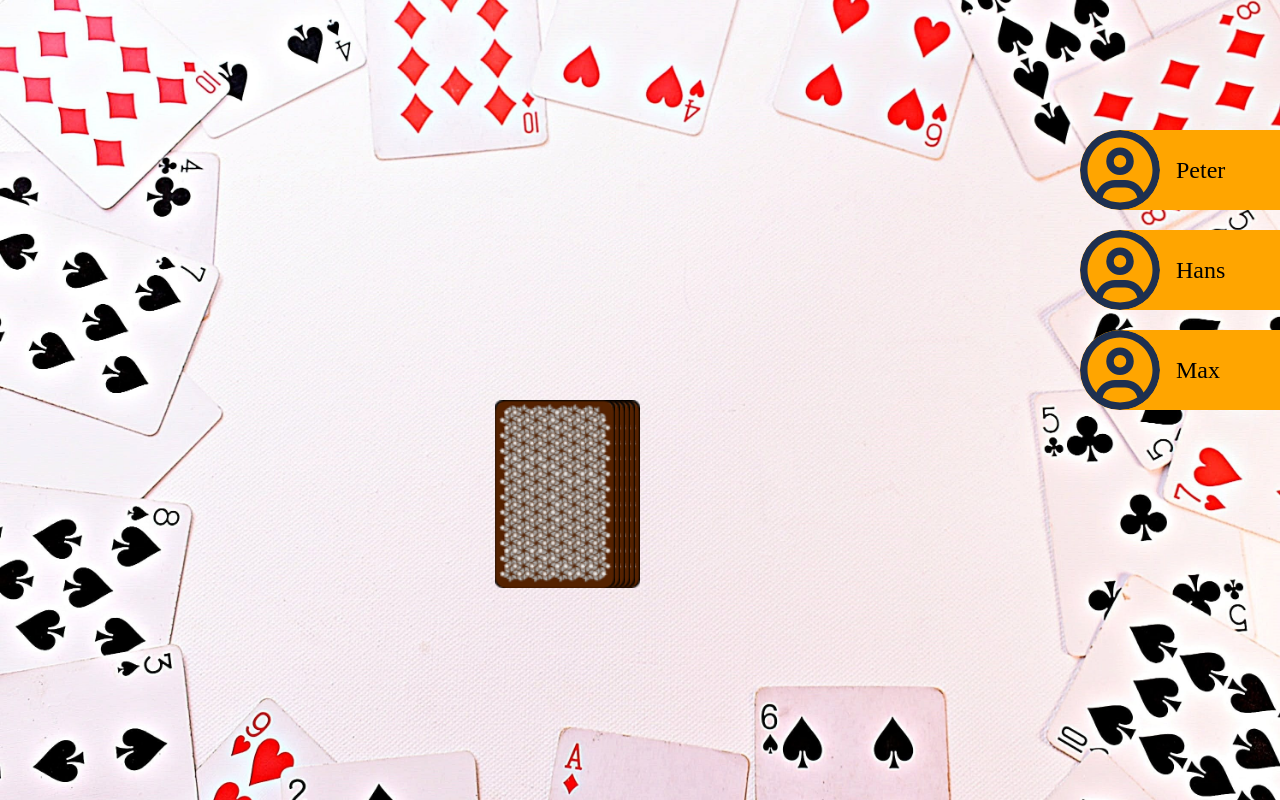
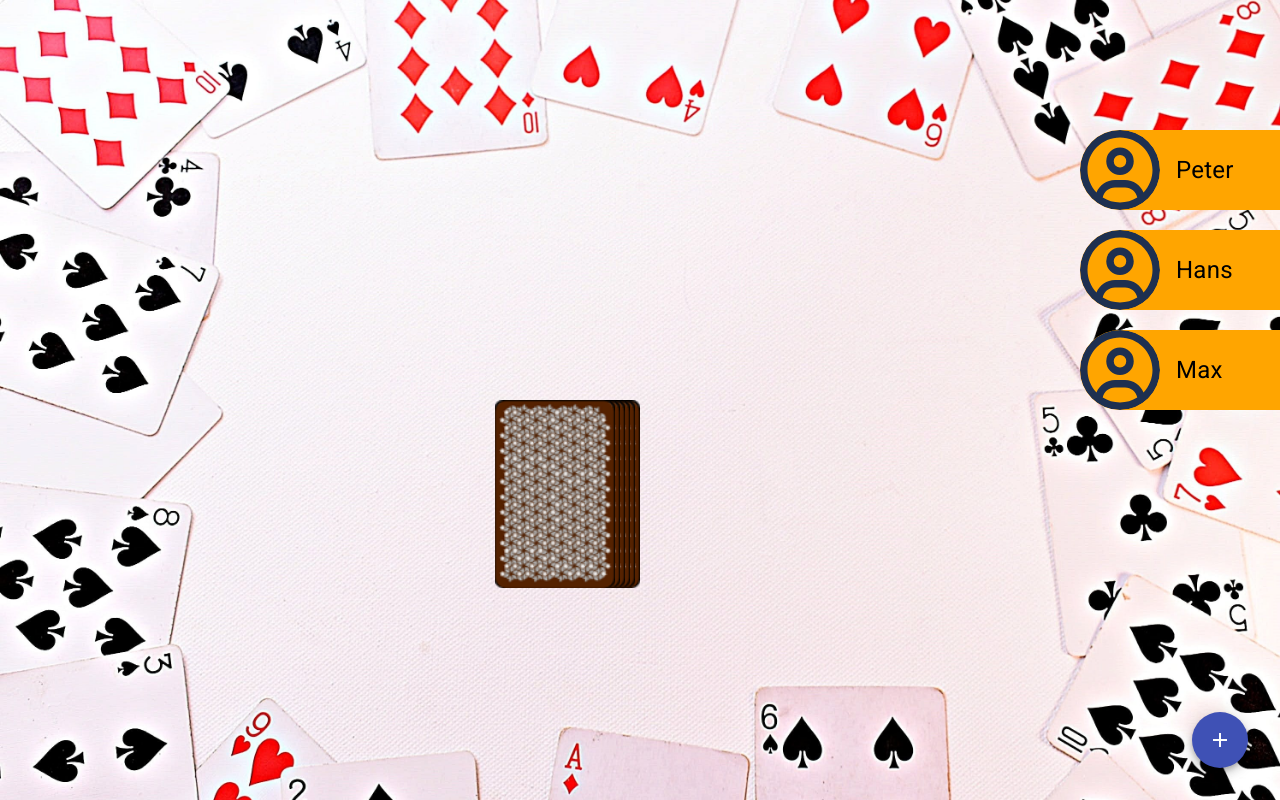
Before and after one commit to S-KerimTasci/ringoffire, an Angular app in the folder ringoffire/: page /game in a window 1280 px wide. Built offline with nearby package versions, Linux system fonts and the light colour scheme.

Commit message:
addplayer dialog

```diff
--- a/ringoffire/angular.json
+++ b/ringoffire/angular.json
@@ -37,6 +37,7 @@
               "src/assets"
             ],
             "styles": [
+              "@angular/material/prebuilt-themes/indigo-pink.css",
               "src/styles.scss"
             ],
             "scripts": []
@@ -97,6 +98,7 @@
               "src/assets"
             ],
             "styles": [
+              "@angular/material/prebuilt-themes/indigo-pink.css",
               "src/styles.scss"
             ],
             "scripts": []
--- a/ringoffire/package.json
+++ b/ringoffire/package.json
@@ -11,10 +11,12 @@
   "private": true,
   "dependencies": {
     "@angular/animations": "^17.0.0",
+    "@angular/cdk": "^17.0.4",
     "@angular/common": "^17.0.0",
     "@angular/compiler": "^17.0.0",
     "@angular/core": "^17.0.0",
     "@angular/forms": "^17.0.0",
+    "@angular/material": "^17.0.4",
     "@angular/platform-browser": "^17.0.0",
     "@angular/platform-browser-dynamic": "^17.0.0",
     "@angular/router": "^17.0.0",
--- /dev/null
+++ b/ringoffire/src/app/dialog-add-player/dialog-add-player.component.html
@@ -0,0 +1,12 @@
+<h1 mat-dialog-title>Add new player</h1>
+<div mat-dialog-content>
+  <p>Please enter the name of a player</p>
+  <mat-form-field>
+    <mat-label>Name</mat-label>
+    <input matInput [(ngModel)]="name">
+  </mat-form-field>
+</div>
+<div mat-dialog-actions>
+    <button mat-button (click)="onNoClick()">No Thanks</button>
+  <button mat-button [mat-dialog-close]="" cdkFocusInitial>Ok</button>
+</div>
--- /dev/null
+++ b/ringoffire/src/app/dialog-add-player/dialog-add-player.component.ts
@@ -0,0 +1,15 @@
+import { Component } from '@angular/core';
+
+@Component({
+  selector: 'app-dialog-add-player',
+  templateUrl: './dialog-add-player.component.html',
+  styleUrl: './dialog-add-player.component.scss'
+})
+export class DialogAddPlayerComponent {
+  name : string = '';
+
+  onNoClick(){
+
+  };
+
+}
--- a/ringoffire/src/app/game/game.component.html
+++ b/ringoffire/src/app/game/game.component.html
@@ -16,6 +16,8 @@
     </div>
 
 
+</div>
 
-
-</div>
+<button mat-fab color="primary" (click)="openDialog()" class="btn-add">
+    <mat-icon>add</mat-icon>
+  </button>
--- a/ringoffire/src/app/game/game.component.scss
+++ b/ringoffire/src/app/game/game.component.scss
@@ -62,3 +62,9 @@
     position: absolute;
     right: 0;
 }
+
+.btn-add{
+    position: absolute;
+    right: 32px;
+    bottom: 32px;
+}
--- a/ringoffire/src/app/game/game.component.ts
+++ b/ringoffire/src/app/game/game.component.ts
@@ -1,5 +1,7 @@
 import { Component, OnInit } from '@angular/core';
 import { Game } from '../models/game';
+import { MatDialog,} from '@angular/material/dialog';
+import { DialogAddPlayerComponent } from '../dialog-add-player/dialog-add-player.component';
 
 @Component({
   selector: 'app-game',
@@ -11,7 +13,8 @@
   game : Game;
   currentCard : string = '';
 
-  constructor() {};
+  constructor(public dialog: MatDialog) {};
+
 
   ngOnInit(): void {
     this.newGame();
@@ -38,4 +41,14 @@
 
 }
 
+openDialog(): void {
+  const dialogRef = this.dialog.open(DialogAddPlayerComponent, {
+
+  });
+
+  dialogRef.afterClosed().subscribe(result => {
+    console.log('The dialog was closed');
+
+  });
 }
+}
--- a/ringoffire/src/index.html
+++ b/ringoffire/src/index.html
@@ -6,8 +6,10 @@
   <base href="/">
   <meta name="viewport" content="width=device-width, initial-scale=1">
   <link rel="icon" type="image/x-icon" href="favicon.ico">
+  <link href="https://fonts.googleapis.com/css2?family=Roboto:wght@300;400;500&display=swap" rel="stylesheet">
+  <link href="https://fonts.googleapis.com/icon?family=Material+Icons" rel="stylesheet">
 </head>
-<body>
+<body class="mat-typography">
   <app-root></app-root>
 </body>
 </html>
--- a/ringoffire/src/styles.scss
+++ b/ringoffire/src/styles.scss
@@ -1,3 +1,5 @@
 body{
     margin: 0;
 }
+html, body { height: 100%; }
+body { margin: 0; font-family: Roboto, "Helvetica Neue", sans-serif; }
```
Also changed, not shown: ringoffire/src/app/app.module.ts (+22 -2 lines), ringoffire/src/app/dialog-add-player/dialog-add-player.component.scss (added), 2 other files (tests, documents, lock files or other folders).
